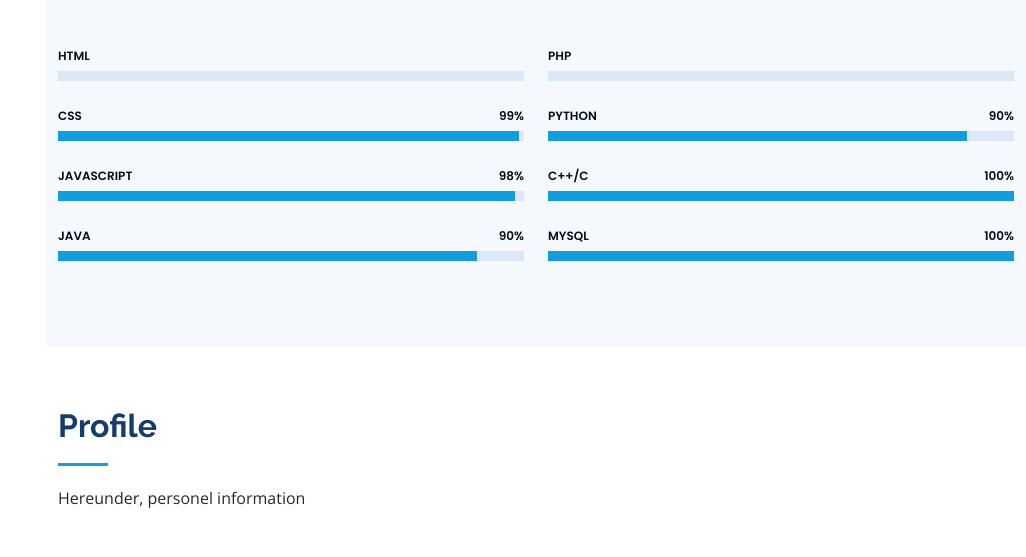
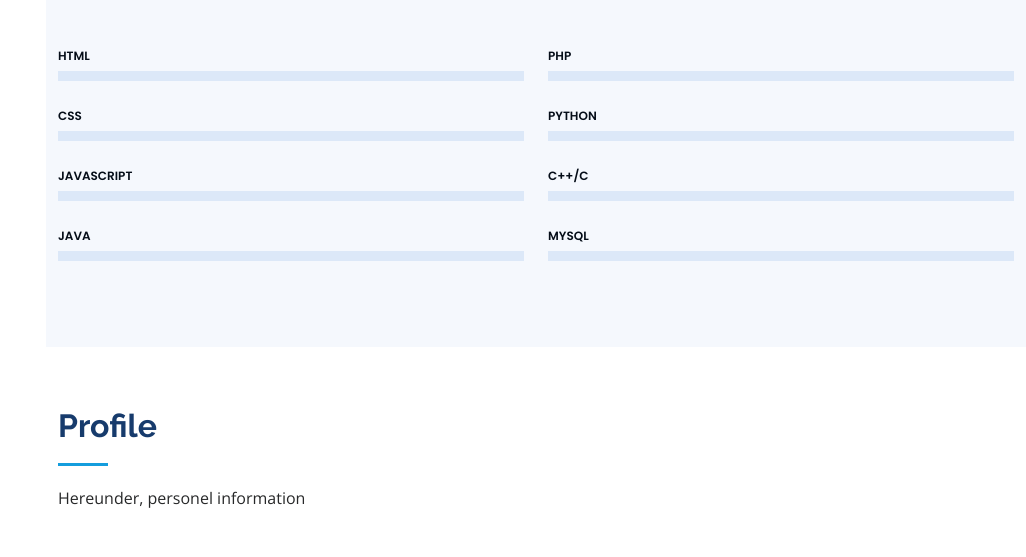
Before and after one commit to jayyange/jayyange.github.io, a plain HTML site: page index.html in a window 1280 px wide. Shown: the part 2391-2948 px from the top of the page, without its empty margins (254-1280 px from the left). Drawn offline with nearby package versions, Linux system fonts and the light colour scheme.

Commit message:
Update index.html

```diff
--- a/index.html
+++ b/index.html
@@ -161,28 +161,24 @@
             <div class="progress">
               <span class="skill">HTML</span>
               <div class="progress-bar-wrap">
-
               </div>
             </div>
 
             <div class="progress">
-              <span class="skill">CSS <i class="val">99%</i></span>
+              <span class="skill">CSS</span>
               <div class="progress-bar-wrap">
-                <div class="progress-bar" role="progressbar" aria-valuenow="99" aria-valuemin="0" aria-valuemax="100"></div>
               </div>
             </div>
 
             <div class="progress">
-              <span class="skill">JavaScript <i class="val">98%</i></span>
+              <span class="skill">JavaScript </span>
               <div class="progress-bar-wrap">
-                <div class="progress-bar" role="progressbar" aria-valuenow="98" aria-valuemin="0" aria-valuemax="100"></div>
               </div>
             </div>
 
             <div class="progress">
-              <span class="skill">Java <i class="val">90%</i></span>
+              <span class="skill">Java </span>
               <div class="progress-bar-wrap">
-                <div class="progress-bar" role="progressbar" aria-valuenow="90" aria-valuemin="0" aria-valuemax="100"></div>
               </div>
             </div>
           </div>
@@ -192,25 +188,21 @@
             <div class="progress">
               <span class="skill">PHP</span>
               <div class="progress-bar-wrap">
-
               </div>
             </div>
             <div class="progress">
-              <span class="skill">Python <i class="val">90%</i></span>
+              <span class="skill">Python </span>
               <div class="progress-bar-wrap">
-                <div class="progress-bar" role="progressbar" aria-valuenow="90" aria-valuemin="0" aria-valuemax="100"></div>
               </div>
             </div>
             <div class="progress">
-              <span class="skill">C++/C <i class="val">100%</i></span>
+              <span class="skill">C++/C </span>
               <div class="progress-bar-wrap">
-                <div class="progress-bar" role="progressbar" aria-valuenow="100" aria-valuemin="0" aria-valuemax="100"></div>
               </div>
             </div>
             <div class="progress">
-              <span class="skill">MySQL<i class="val">100%</i></span>
+              <span class="skill">MySQL</span>
               <div class="progress-bar-wrap">
-                <div class="progress-bar" role="progressbar" aria-valuenow="100" aria-valuemin="0" aria-valuemax="100"></div>
               </div>
             </div>
 
```
